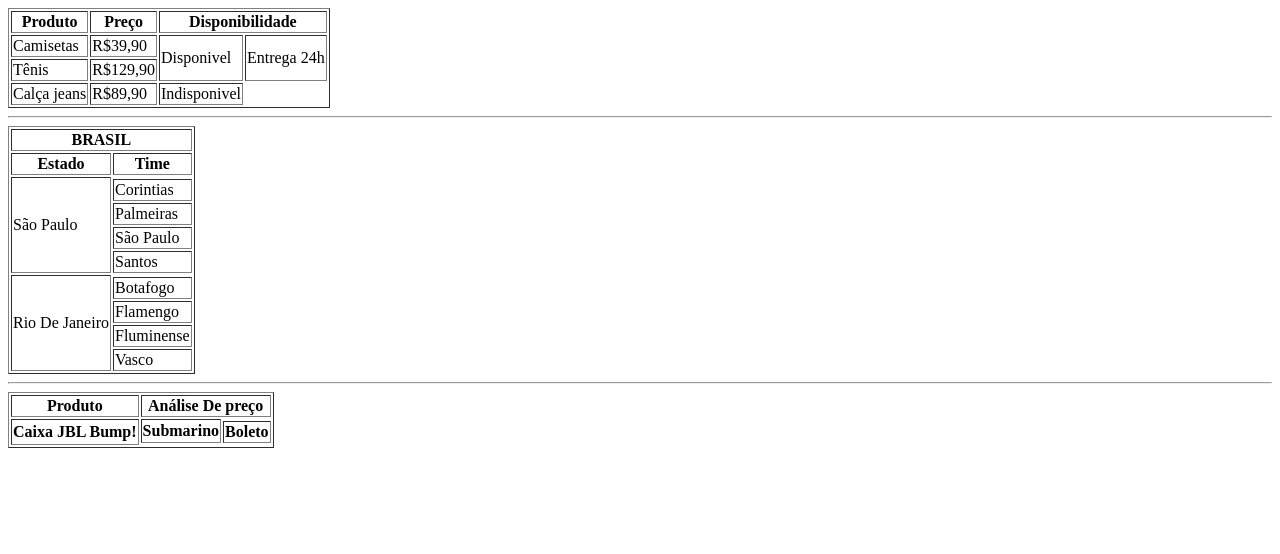
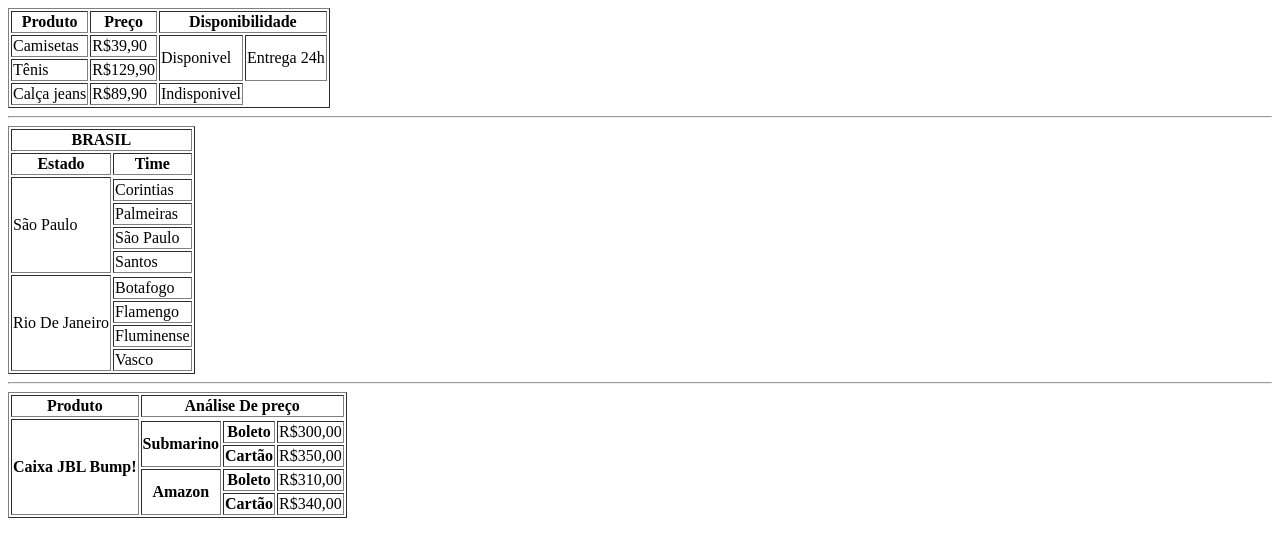
Before and after one commit to carvaluciel/SI1N-CSW, a plain HTML site: page aula 12/index.html in a window 1280 px wide. Drawn offline with Linux system fonts and the light colour scheme.

Commit message:
Add files via upload

```diff
--- a/aula 12/index.html
+++ b/aula 12/index.html
@@ -1,11 +1,13 @@
 <!DOCTYPE html>
 <html lang="pt-br">
+
 <head>
     <meta charset="UTF-8">
     <meta http-equiv="X-UA-Compatible" content="IE=edge">
     <meta name="viewport" content="width=device-width, initial-scale=1.0">
     <title>Document</title>
 </head>
+
 <body>
     <table border="1">
         <thead>
@@ -19,7 +21,7 @@
             <tr>
                 <td>Camisetas</td>
                 <td>R$39,90</td>
-                <td rowspan="2" >Disponivel</td>
+                <td rowspan="2">Disponivel</td>
                 <td rowspan="2">Entrega 24h</td>
             </tr>
             <tr>
@@ -52,9 +54,11 @@
         </tr>
         <tr>
             <td>Corintias</td>
-        </tr>        <tr>
+        </tr>
+        <tr>
             <td>Palmeiras</td>
-        </tr>        <tr>
+        </tr>
+        <tr>
             <td>São Paulo</td>
         </tr>
         <tr>
@@ -67,9 +71,11 @@
         </tr>
         <tr>
             <td>Botafogo</td>
-        </tr>        <tr>
+        </tr>
+        <tr>
             <td>Flamengo</td>
-        </tr>        <tr>
+        </tr>
+        <tr>
             <td>Fluminense</td>
         </tr>
         <tr>
@@ -82,14 +88,34 @@
             <th colspan="1">Produto</th>
             <th colspan="3">Análise De preço</th>
         </tr>
+        <tbody>
         <tr>
-        <th rowspan="4">Caixa JBL Bump!</th>
-        <th rowspan="2">Submarino</th>
+            <th rowspan="5">Caixa JBL Bump!</th>
+
         </tr>
         <tr>
+            <th rowspan="2">Submarino</th>
             <th>Boleto</th>
+            <td>R$300,00</td>
         </tr>
-    <tr></tr>
+        <tr>
+            <th>Cartão</th>
+            <td>R$350,00</td>
+        </tr>
+
+        </tr>
+        <tr>
+            <th rowspan="2">Amazon</th>
+            <th>Boleto</th>
+            <td>R$310,00</td>
+        </tr>
+        <tr>
+            <th>Cartão</th>
+            <td>R$340,00</td>
+
+        </tr>
+    </tbody>
     </table>
 </body>
+
 </html>
```
Lines whose indentation alone changed are shown as unchanged.
